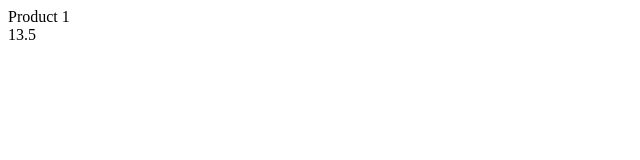
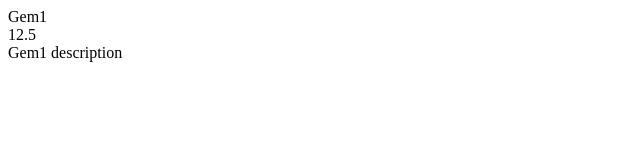
Before and after one commit to mauriciocoder/angularjs, a plain HTML site: page gemstore/index.html in a window 1280 px wide. Shown: the whole page, without its empty margins (0-640 px from the left). Drawn offline with nearby package versions, Linux system fonts and the light colour scheme.

Commit message:
built-in directives

```diff
--- a/gemstore/dist/app.js
+++ b/gemstore/dist/app.js
@@ -1,6 +1,20 @@
 (function() {
   var app = angular.module('store', [])
+  var gems = [
+    {
+      name: 'Gem1',
+      price: 12.50,
+      description: 'Gem1 description',
+      canSell: true
+    },
+    {
+      name: 'Gem2',
+      price: 120.50,
+      description: 'Gem2 description',
+      canSell: false
+    },
+  ]
   app.controller('StoreController', function() {
-    this.product = {name: 'Product 1', price: 13.50}
+    this.products = gems
   })
 })()
--- a/gemstore/index.html
+++ b/gemstore/index.html
@@ -1,8 +1,10 @@
 <html ng-app="store">
-<body>
-  <div ng-controller="StoreController as store">
-    <div>{{store.product.name}}</div>
-    <div>{{store.product.price}}</div>
+<body ng-controller="StoreController as store">
+  <div ng-repeat="product in store.products" ng-show="product.canSell">
+    <div>{{product.name}}</div>
+    <div>{{product.price}}</div>
+    <div>{{product.description}}</div>
+    <br/>
   </div>
   <script src="https://cdnjs.cloudflare.com/ajax/libs/angular.js/1.6.1/angular.min.js"></script>
   <script src="dist/app.js"></script>
```
